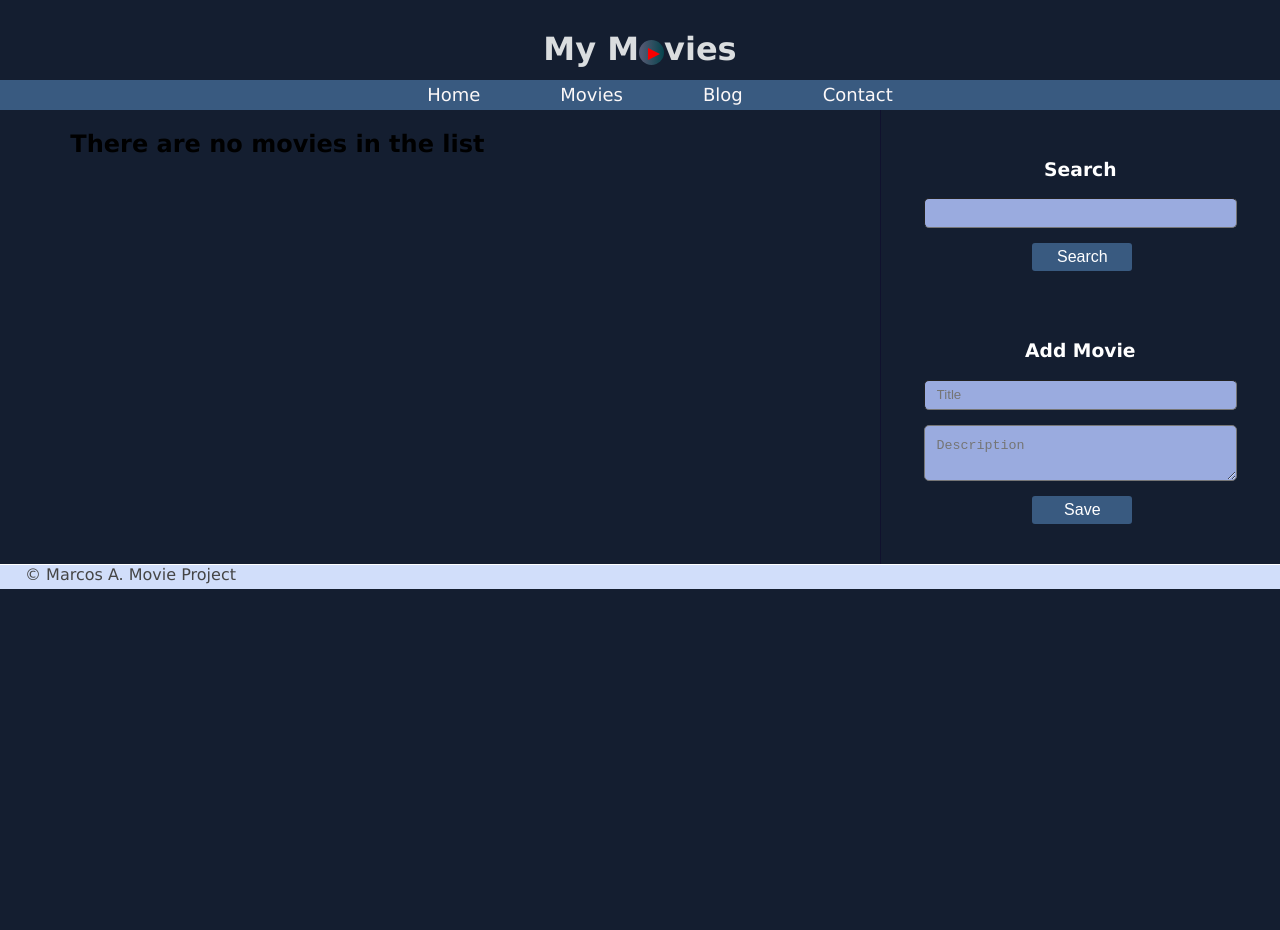
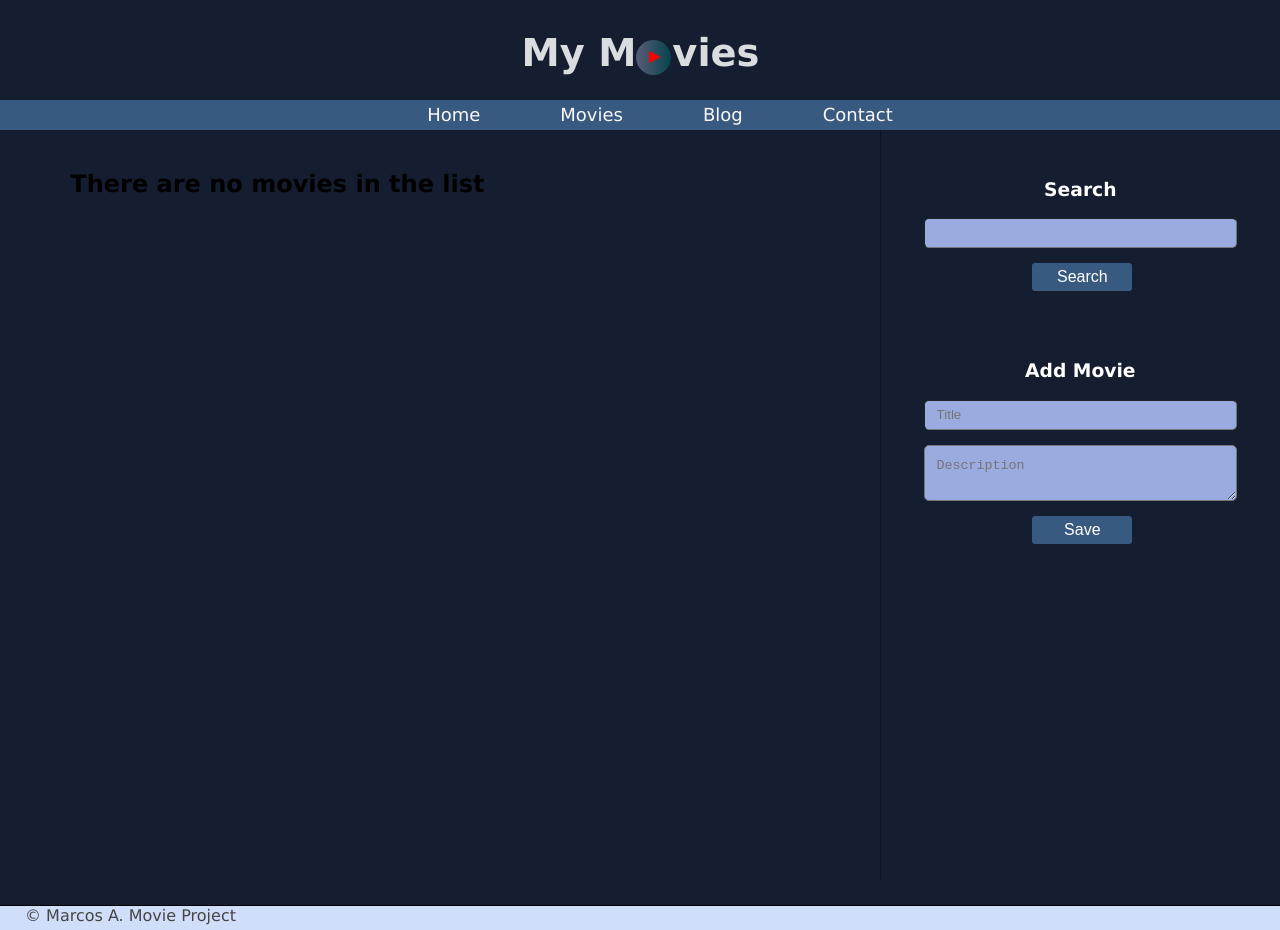
Before and after one commit to marcosdaguiar/MovieProject, a React (Create React App) app: page / in a window 1280 px wide. Before the commit the page ends 800 px from the top, so only its background shows below. Built offline with nearby package versions, Linux system fonts and the light colour scheme.

Commit message:
fixed footer

```diff
--- a/src/index.css
+++ b/src/index.css
@@ -17,7 +17,7 @@ body{
       "content content content content side"
       "footer footer footer footer footer";
 
-  grid-template-rows: 80px 30px auto 50px;
+  grid-template-rows: 100px 30px minmax(750px, auto) 50px;
 }
 
 
@@ -25,31 +25,31 @@ body{
   grid-area: header;
   background: rgb(20, 30, 48);
   text-align: left;
+  font-size: larger;
   font-style: normal;
   color: rgb(218, 221, 223);
-
   display: flex;
   justify-content: center;
 }
 
 .logo{
   background: linear-gradient(90deg, #535972 10%, #05444d 100%);
-  width: 25px;
-  height: 25px;
+  width: 35px;
+  height: 35px;
   border-radius: 300px;
   margin-top: 40px;
 }
 
 .header h1{
-  margin-left: px;
+  margin-left: 1px;
   margin-top:30px
 }
 
 .play{
   width: 0px;
   height: 0px;
-  margin-top: 8px;
-  margin-left: 9px;
+  margin-top: 11px;
+  margin-left: 13px;
   border-left: 12px solid rgb(250, 0, 0);
   border-top: 6px solid transparent;
   border-bottom: 6px solid transparent;
@@ -94,7 +94,8 @@ body{
   display: flex;
   padding-right: 8%;
   padding-left: 8%;
-  padding-bottom: 380px;
+  padding-top: 20px;
+  padding-bottom: 20px;
   flex-flow: row wrap ;
   justify-content: flex-start;
   align-items: flex-start;
@@ -193,10 +194,10 @@ input[type="button"]{
   grid-area: footer;
   background: #d1defa;
   color: #454545;
-  border-top: 1px solid white;
+  border-top: 1px solid rgb(0, 0, 0);
   text-align: left;
   padding-left: 25px;
-  margin-bottom: 25px;
+  margin-top: 25px;
 }
 
 @media (max-width: 1085px){
```
